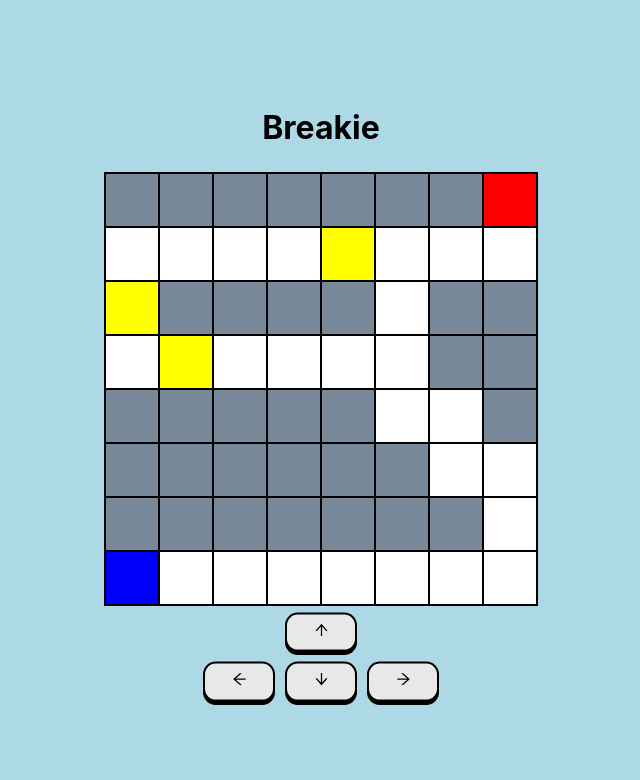
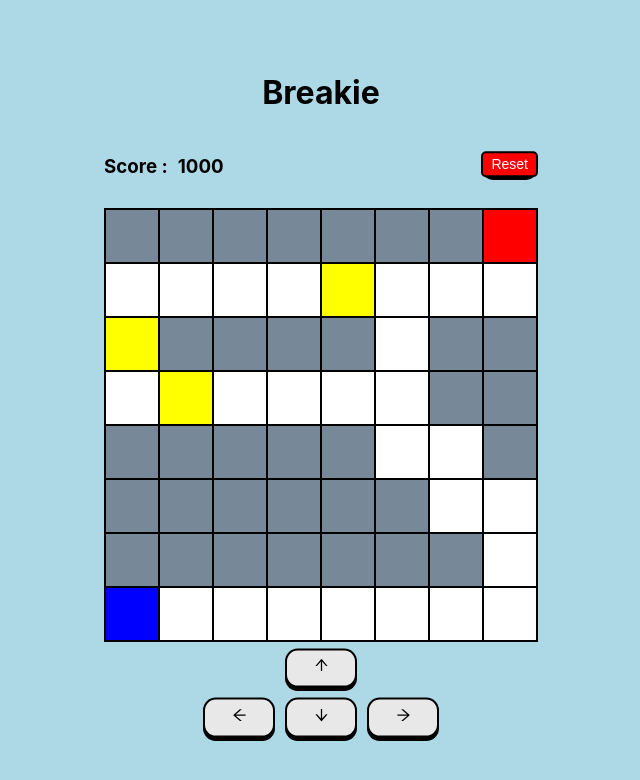
Before and after one commit to si-saaref/react-breakie, a React (Vite) app: page / in a window 1280 px wide. Shown: the top 780 px of the page, without its empty margins (319-959 px from the left). Built offline with nearby package versions, Linux system fonts and the light colour scheme.

Commit message:
feat: create button reset and display score

```diff
--- a/src/App.css
+++ b/src/App.css
@@ -3,6 +3,13 @@
 	margin: 0;
 	padding: 0;
 	text-align: center;
+}
+
+.game-container {
+	width: 100vw;
+	display: flex;
+	justify-content: center;
+	background: lightblue;
 }
 
 /* .logo {
--- a/src/components/UI/atoms/Button/style.css
+++ b/src/components/UI/atoms/Button/style.css
@@ -1,4 +1,4 @@
-button {
+.button {
 	padding: 0;
 	cursor: pointer;
 	/* Variables */
@@ -12,7 +12,8 @@ button {
 	background: var(--button_outline_color);
 }
 
-.button_top {
+.button_top,
+.btn-reset {
 	display: block;
 	box-sizing: border-box;
 	border: 2px solid var(--button_outline_color);
@@ -24,12 +25,23 @@ button {
 	transition: transform 0.1s ease;
 }
 
-button:hover .button_top {
+.btn-reset {
+	padding: 0.2rem 0.5rem;
+	font-weight: normal;
+	font-size: 14px;
+	background: red;
+	color: white;
+	border-radius: 5px;
+}
+
+.button:hover .button_top,
+.button:hover .btn-reset {
 	/* Pull the button upwards when hovered */
 	transform: translateY(-0.33em);
 }
 
-button:active .button_top {
+.button:active .button_top,
+.button:active .btn-reset {
 	/* Push the button downwards when pressed */
 	transform: translateY(0);
 }
--- a/src/components/UI/organism/Board/index.jsx
+++ b/src/components/UI/organism/Board/index.jsx
@@ -2,9 +2,11 @@ import { useState } from 'react';
 import Button from '../../atoms/Button';
 import GridBoard from '../../molecules/GridBoard';
 import './style.css';
+import { gridLayout as mainGrid } from '../../../../utils/utils';
 
 export default function Board({ grid }) {
-	const [gridLayout, setGridLayout] = useState(grid);
+	const [gridLayout, setGridLayout] = useState([...grid]);
+	const [currentScore, setCurrentScore] = useState(1000);
 
 	const goingRight = () => {
 		// console.log(appState)
@@ -20,11 +22,11 @@ export default function Board({ grid }) {
 					if (parentItem[charItem + 1] === 3) {
 						alert('YOU WIN');
 					}
-					// if (parentItem[charItem + 1] === 2) {
-					// 	setCurrentScore((prevValue) => prevValue + 30);
-					// } else {
-					// 	setCurrentScore(currentScore - 10);
-					// }
+					if (parentItem[charItem + 1] === 2) {
+						setCurrentScore((prevValue) => prevValue + 30);
+					} else {
+						setCurrentScore(currentScore - 10);
+					}
 					parentItem.splice(charItem + 1, 1, 4);
 					parentItem.splice(charItem, 1, 1);
 				} else {
@@ -50,11 +52,11 @@ export default function Board({ grid }) {
 					if (parentItem[charItem - 1] === 3) {
 						alert('YOU WIN');
 					}
-					// if (parentItem[charItem - 1] === 2) {
-					// 	setCurrentScore((prevValue) => prevValue + 30);
-					// } else {
-					// 	setCurrentScore(currentScore - 10);
-					// }
+					if (parentItem[charItem - 1] === 2) {
+						setCurrentScore((prevValue) => prevValue + 30);
+					} else {
+						setCurrentScore(currentScore - 10);
+					}
 					parentItem.splice(charItem - 1, 1, 4);
 					parentItem.splice(charItem, 1, 1);
 				} else {
@@ -83,11 +85,11 @@ export default function Board({ grid }) {
 					if (newGridState[idx - 1][charChildItem] === 3) {
 						alert('YOU WIN');
 					}
-					// if (newGridState[idx - 1][charChildItem] === 2) {
-					// 	setCurrentScore((prevValue) => prevValue + 30);
-					// } else {
-					// 	setCurrentScore(currentScore - 10);
-					// }
+					if (newGridState[idx - 1][charChildItem] === 2) {
+						setCurrentScore((prevValue) => prevValue + 30);
+					} else {
+						setCurrentScore(currentScore - 10);
+					}
 					let newGridRow = [...newGridState[charParentItem - 1]];
 					newGridRow.splice(charChildItem, 1, 4);
 					newGridState.splice(charParentItem - 1, 1, newGridRow);
@@ -123,11 +125,11 @@ export default function Board({ grid }) {
 				if (newGridState[idxParent + 1][idxChar] === 3) {
 					alert('YOU WIN');
 				}
-				// if (newGridState[idxParent + 1][idxChar] === 2) {
-				// 	setCurrentScore((prevValue) => prevValue + 30);
-				// } else {
-				// 	setCurrentScore(currentScore - 10);
-				// }
+				if (newGridState[idxParent + 1][idxChar] === 2) {
+					setCurrentScore((prevValue) => prevValue + 30);
+				} else {
+					setCurrentScore(currentScore - 10);
+				}
 				prevItem.splice(idxChar, 1, 1);
 				newGridRow.splice(idxChar, 1, 4);
 				console.log(prevItem, idxParent, idxChar, newGridState);
@@ -140,11 +142,24 @@ export default function Board({ grid }) {
 		setGridLayout(newGridState);
 	};
 
+	const resetGame = () => {
+		setGridLayout(mainGrid);
+		setCurrentScore(1000);
+	};
+
 	return (
 		<>
 			<div className='container-fluid'>
-				{/* <h2 id='score'>{currentScore}</h2> */}
 				<h1>Breakie</h1>
+				<div className='info-wrapper'>
+					<div className=''>
+						<h3>Score : </h3>
+						<h3 id='score'>{currentScore}</h3>
+					</div>
+					<button className='button' onClick={resetGame}>
+						<span className='btn-reset'>Reset</span>
+					</button>
+				</div>
 				<GridBoard grid={gridLayout} />
 				<div className='button-wrapper'>
 					<Button onClick={goingUp}>Up</Button>
--- a/src/components/UI/organism/Board/style.css
+++ b/src/components/UI/organism/Board/style.css
@@ -1,6 +1,6 @@
 .container-fluid {
-	background: lightblue;
 	height: 100vh;
+	width: fit-content;
 	display: flex;
 	flex-direction: column;
 	justify-content: center;
@@ -16,7 +16,16 @@
 	gap: 10px;
 }
 
-.button-wrapper div {
+.button-wrapper div,
+.info-wrapper div {
 	display: flex;
+	align-items: center;
 	gap: 10px;
 }
+
+.info-wrapper {
+	width: 100%;
+	display: flex;
+	justify-content: space-between;
+	align-items: center;
+}
--- a/src/components/pages/Game.jsx
+++ b/src/components/pages/Game.jsx
@@ -1,11 +1,16 @@
 import { useState } from 'react';
-import { gridLayout } from '../../utils/utils';
+import { gridLayout as grid } from '../../utils/utils';
 import Board from '../UI/organism/Board';
 
 export default function Game() {
+	// ! THIS WILL DEEP CLONE THE NESTER ARRAY, so the main grid layout can be reused to reset the game
+	const [gridLayout] = useState(JSON.parse(JSON.stringify(grid)));
+
 	return (
 		<>
-			<Board grid={gridLayout} />
+			<div className='game-container'>
+				<Board grid={gridLayout} />
+			</div>
 		</>
 	);
 }
```
